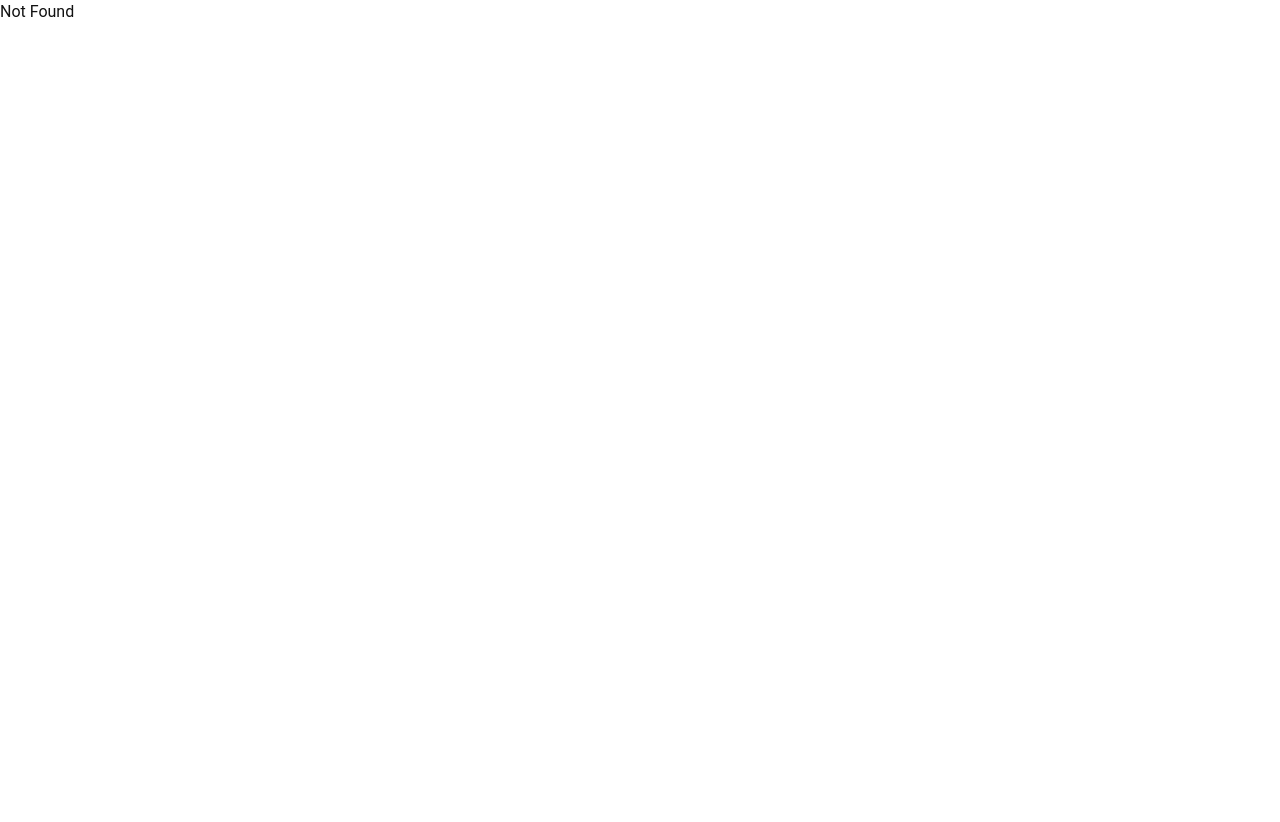
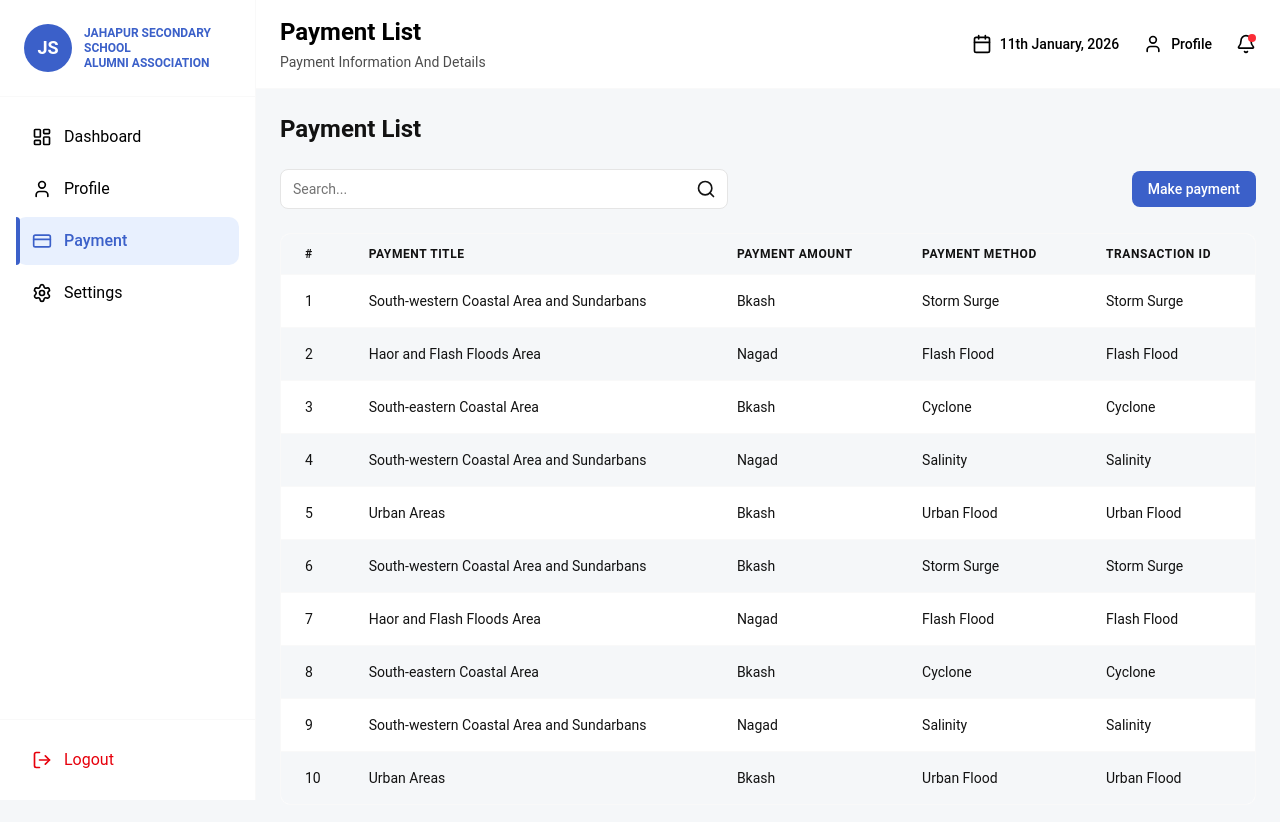
Before and after one commit to mamunurrashid420/e3-alumni-frontend, a React (Vite) app: page /payment in a window 1280 px wide. Shown: the top 822 px of the page. Before the commit the page ends 800 px from the top, so only its background shows below. Built offline with nearby package versions, Linux system fonts and the light colour scheme.

Commit message:
payment page

```diff
--- /dev/null
+++ b/src/components/Payment.tsx
@@ -0,0 +1,182 @@
+import { useState } from 'react'
+import { Search } from 'lucide-react'
+import { Input } from '@/components/ui/input'
+import { Button } from '@/components/ui/button'
+
+interface PaymentRecord {
+  id: number
+  paymentTitle: string
+  paymentAmount: string
+  paymentMethod: string
+  transactionId: string
+}
+
+const mockPayments: PaymentRecord[] = [
+  {
+    id: 1,
+    paymentTitle: 'South-western Coastal Area and Sundarbans',
+    paymentAmount: 'Bkash',
+    paymentMethod: 'Storm Surge',
+    transactionId: 'Storm Surge',
+  },
+  {
+    id: 2,
+    paymentTitle: 'Haor and Flash Floods Area',
+    paymentAmount: 'Nagad',
+    paymentMethod: 'Flash Flood',
+    transactionId: 'Flash Flood',
+  },
+  {
+    id: 3,
+    paymentTitle: 'South-eastern Coastal Area',
+    paymentAmount: 'Bkash',
+    paymentMethod: 'Cyclone',
+    transactionId: 'Cyclone',
+  },
+  {
+    id: 4,
+    paymentTitle: 'South-western Coastal Area and Sundarbans',
+    paymentAmount: 'Nagad',
+    paymentMethod: 'Salinity',
+    transactionId: 'Salinity',
+  },
+  {
+    id: 5,
+    paymentTitle: 'Urban Areas',
+    paymentAmount: 'Bkash',
+    paymentMethod: 'Urban Flood',
+    transactionId: 'Urban Flood',
+  },
+  {
+    id: 6,
+    paymentTitle: 'South-western Coastal Area and Sundarbans',
+    paymentAmount: 'Bkash',
+    paymentMethod: 'Storm Surge',
+    transactionId: 'Storm Surge',
+  },
+  {
+    id: 7,
+    paymentTitle: 'Haor and Flash Floods Area',
+    paymentAmount: 'Nagad',
+    paymentMethod: 'Flash Flood',
+    transactionId: 'Flash Flood',
+  },
+  {
+    id: 8,
+    paymentTitle: 'South-eastern Coastal Area',
+    paymentAmount: 'Bkash',
+    paymentMethod: 'Cyclone',
+    transactionId: 'Cyclone',
+  },
+  {
+    id: 9,
+    paymentTitle: 'South-western Coastal Area and Sundarbans',
+    paymentAmount: 'Nagad',
+    paymentMethod: 'Salinity',
+    transactionId: 'Salinity',
+  },
+  {
+    id: 10,
+    paymentTitle: 'Urban Areas',
+    paymentAmount: 'Bkash',
+    paymentMethod: 'Urban Flood',
+    transactionId: 'Urban Flood',
+  },
+]
+
+export function Payment() {
+  const [searchQuery, setSearchQuery] = useState('')
+
+  const filteredPayments = mockPayments.filter((payment) =>
+    payment.paymentTitle.toLowerCase().includes(searchQuery.toLowerCase()) ||
+    payment.paymentAmount.toLowerCase().includes(searchQuery.toLowerCase()) ||
+    payment.paymentMethod.toLowerCase().includes(searchQuery.toLowerCase()) ||
+    payment.transactionId.toLowerCase().includes(searchQuery.toLowerCase())
+  )
+
+  return (
+    <div className="space-y-6">
+      {/* Page Title */}
+      <h1 className="text-2xl font-semibold">Payment List</h1>
+
+      {/* Action Bar */}
+      <div className="flex flex-col sm:flex-row gap-4 items-start sm:items-center justify-between">
+        {/* Search Input */}
+        <div className="relative flex-1 max-w-md">
+          <Search className="absolute right-3 top-1/2 transform -translate-y-1/2 w-5 h-5" />
+          <Input
+            type="text"
+            placeholder="Search..."
+            value={searchQuery}
+            onChange={(e) => setSearchQuery(e.target.value)}
+            className="pr-10"
+          />
+        </div>
+
+        {/* Make Payment Button */}
+        <Button className="bg-[#3B60C9] hover:bg-[#3B60C9]/90 text-white">
+          Make payment
+        </Button>
+      </div>
+
+      {/* Payment Table */}
+      <div className="bg-white rounded-lg border border-gray-200 overflow-hidden">
+        <div className="overflow-x-auto">
+          <table className="w-full">
+            <thead className="bg-gray-50 border-b border-gray-200">
+              <tr>
+                <th className="px-6 py-3 text-left text-xs font-semibold uppercase tracking-wider w-12">
+                  #
+                </th>
+                <th className="px-6 py-3 text-left text-xs font-semibold uppercase tracking-wider">
+                  Payment Title
+                </th>
+                <th className="px-6 py-3 text-left text-xs font-semibold uppercase tracking-wider">
+                  Payment Amount
+                </th>
+                <th className="px-6 py-3 text-left text-xs font-semibold uppercase tracking-wider">
+                  Payment Method
+                </th>
+                <th className="px-6 py-3 text-left text-xs font-semibold uppercase tracking-wider">
+                  Transaction ID
+                </th>
+              </tr>
+            </thead>
+            <tbody className="bg-white divide-y divide-gray-200">
+              {filteredPayments.length > 0 ? (
+                filteredPayments.map((payment, index) => (
+                  <tr
+                    key={payment.id}
+                    className={index % 2 === 0 ? 'bg-white' : 'bg-[#F5F7F9]'}
+                  >
+                    <td className="px-6 py-4 whitespace-nowrap text-sm">
+                      {index + 1}
+                    </td>
+                    <td className="px-6 py-4 whitespace-nowrap text-sm">
+                      {payment.paymentTitle}
+                    </td>
+                    <td className="px-6 py-4 whitespace-nowrap text-sm">
+                      {payment.paymentAmount}
+                    </td>
+                    <td className="px-6 py-4 whitespace-nowrap text-sm">
+                      {payment.paymentMethod}
+                    </td>
+                    <td className="px-6 py-4 whitespace-nowrap text-sm">
+                      {payment.transactionId}
+                    </td>
+                  </tr>
+                ))
+              ) : (
+                <tr>
+                  <td colSpan={5} className="px-6 py-8 text-center text-sm">
+                    No payments found
+                  </td>
+                </tr>
+              )}
+            </tbody>
+          </table>
+        </div>
+      </div>
+    </div>
+  )
+}
--- a/src/router.tsx
+++ b/src/router.tsx
@@ -51,6 +51,7 @@ const registerRoute = createRoute({
 
 import { Dashboard } from '@/components/Dashboard'
 import { Profile } from '@/components/Profile'
+import { Payment } from '@/components/Payment'
 
 // Dashboard route
 const dashboardRoute = createRoute({
@@ -70,6 +71,17 @@ const profileRoute = createRoute({
   component: () => (
     <UserSpaceLayout title="User Profile" subtitle="User Information And Details">
       <Profile />
+    </UserSpaceLayout>
+  ),
+})
+
+// Payment route
+const paymentRoute = createRoute({
+  getParentRoute: () => rootRoute,
+  path: '/payment',
+  component: () => (
+    <UserSpaceLayout title="Payment List" subtitle="Payment Information And Details">
+      <Payment />
     </UserSpaceLayout>
   ),
 })
@@ -142,6 +154,7 @@ const routeTree = rootRoute.addChildren([
   registerRoute,
   dashboardRoute,
   profileRoute,
+  paymentRoute,
 ])
 
 // Create router
```
